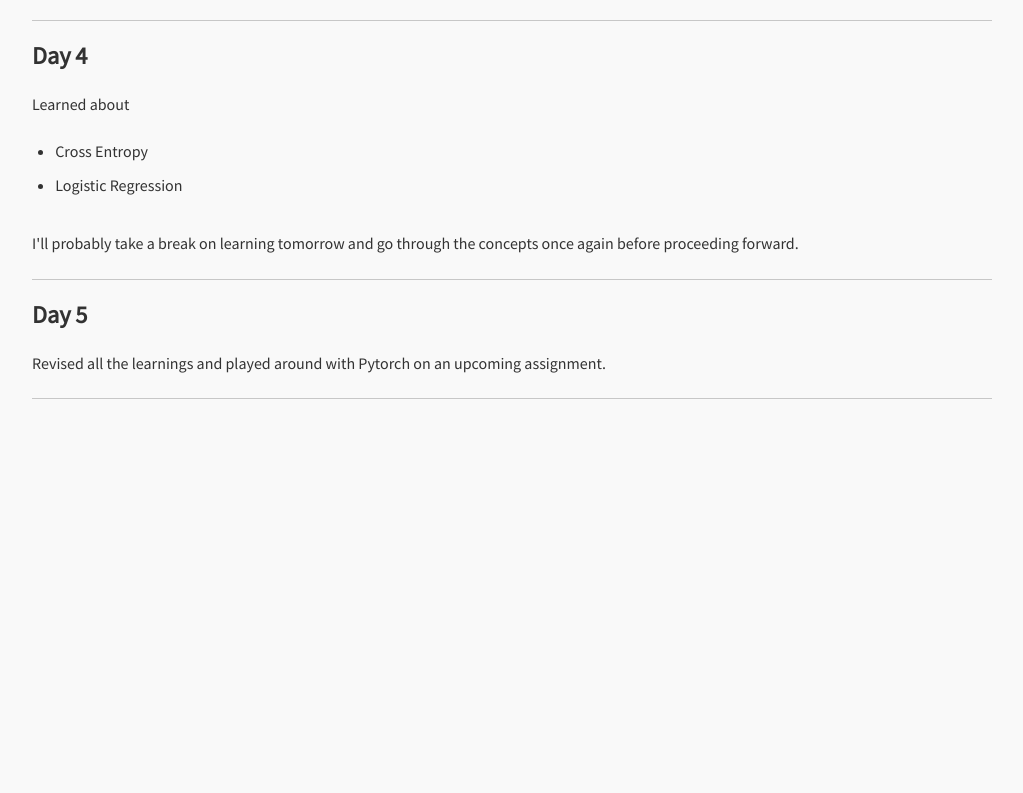
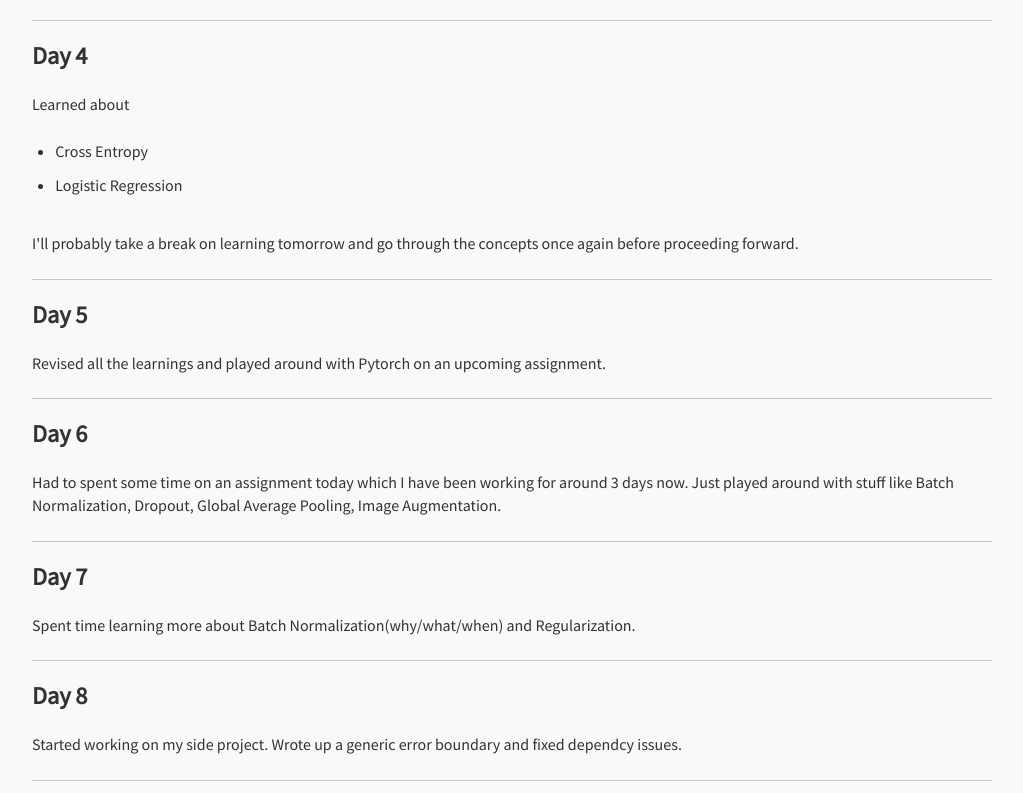
Before and after one commit to SiddharthaSauravGogoi/SiddharthaSauravGogoi.in, a Gatsby site: page /blog-post-3 in a window 1280 px wide. Shown: the part 720-1513 px from the top of the page, without its empty margins (128-1151 px from the left). Before the commit the page ends 1141 px from the top, so only its background shows below. Built offline with nearby package versions, Linux system fonts and the light colour scheme; Gatsby itself is replaced by a stand-in of ours; some packages are replaced by stand-ins of ours; a web font is replaced by a local one.

Commit message:
Updated logs.

```diff
--- a/src/pages/blog-post-3.md
+++ b/src/pages/blog-post-3.md
@@ -43,3 +43,22 @@ I'll probably take a break on learning tomorrow and go through the concepts once
 Revised all the learnings and played around with Pytorch on an upcoming assignment.
 
 <hr />
+
+## Day 6
+
+Had to spent some time on an assignment today which I have been working for around 3 days now.
+Just played around with stuff like Batch Normalization, Dropout, Global Average Pooling, Image Augmentation.
+
+<hr />
+
+## Day 7
+
+Spent time learning more about Batch Normalization(why/what/when) and Regularization.
+
+<hr />
+
+## Day 8
+
+Started working on my side project. Wrote up a generic error boundary and fixed dependcy issues.
+
+<hr />
```
